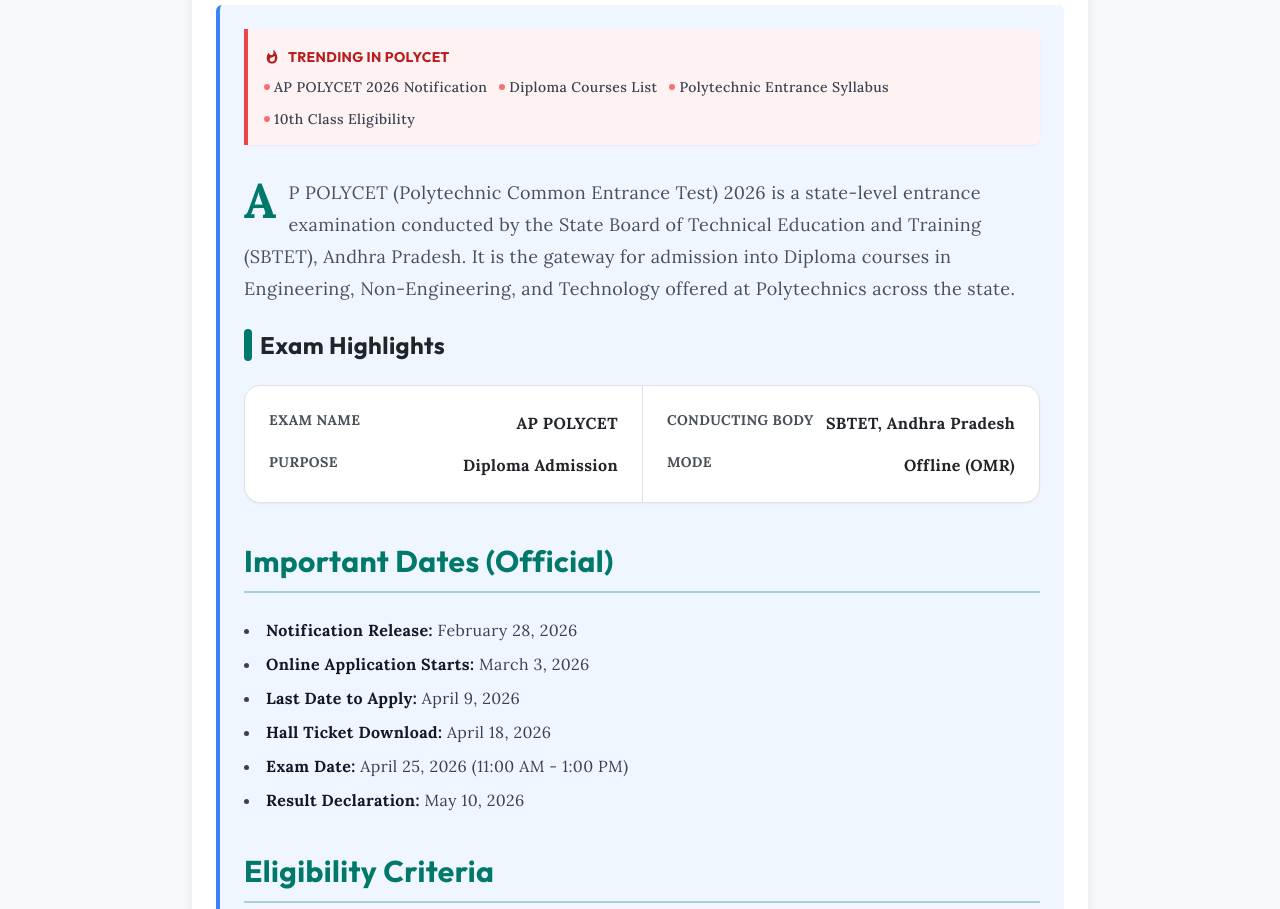
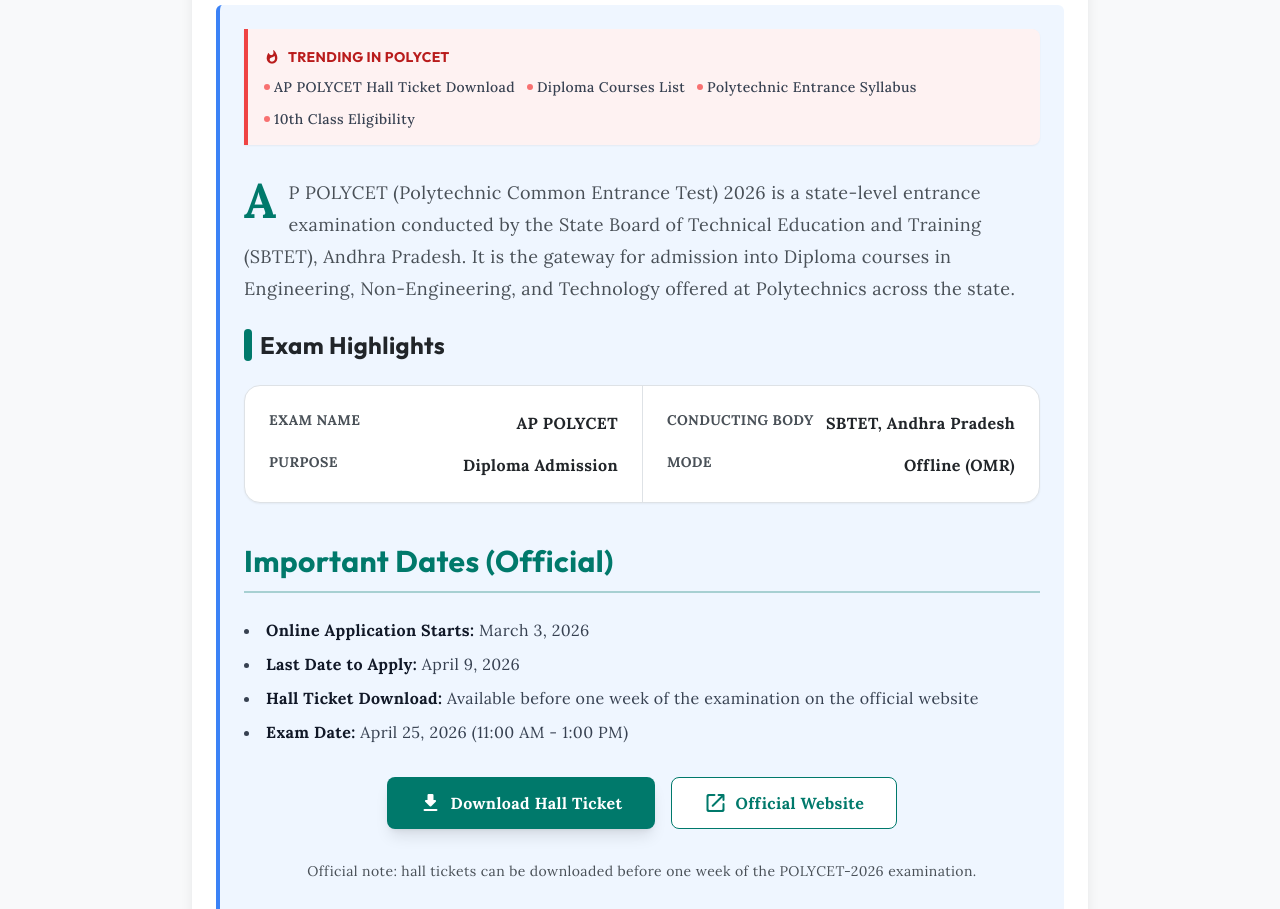
Before and after one commit to Rock682/easy-application, a plain HTML site: page ap-polycet-2026/index.html in a window 1280 px wide. Shown: the part 423-1332 px from the top of the page. Drawn offline with nearby package versions, Linux system fonts and the light colour scheme.

Commit message:
Update POLYCET hall ticket details

```diff
--- a/ap-polycet-2026/index.html
+++ b/ap-polycet-2026/index.html
@@ -13,9 +13,9 @@
     </script>
     <meta charset="UTF-8">
     <meta name="viewport" content="width=device-width, initial-scale=1.0">
-    <title>AP POLYCET 2026 Notification: Exam Date April 25, Syllabus & Eligibility | EasyApplications</title>
+    <title>AP POLYCET 2026 Hall Ticket Download, Exam Date April 25 | EasyApplications</title>
     <meta name="description"
-        content="AP POLYCET 2026 Notification Released: Check exam date April 25, 2026, application dates, syllabus, eligibility, and application process for Polytechnic admission in AP.">
+        content="AP POLYCET 2026 official update: hall tickets can be downloaded before one week of the April 25, 2026 exam. Check application dates, syllabus, eligibility, and download link.">
     <meta name="keywords"
         content="AP POLYCET 2026 Notification, AP POLYCET 2026 Exam Date, Polytechnic Admission AP 2026, AP POLYCET Registration, POLYCET Syllabus 2026, Diploma Admission AP, Diploma Courses List, Polytechnic Entrance Syllabus, 10th Class Eligibility">
     <link rel="canonical" href="https://easyapplications.in/ap-polycet-2026/">
@@ -178,7 +178,7 @@
                     </h3>
                     <div class="flex flex-wrap gap-3 text-sm text-gray-700 font-medium">
                         <span class="flex items-center gap-1"><span class="w-1.5 h-1.5 bg-red-400 rounded-full"></span>
-                            AP POLYCET 2026 Notification</span>
+                            AP POLYCET Hall Ticket Download</span>
                         <span class="flex items-center gap-1"><span class="w-1.5 h-1.5 bg-red-400 rounded-full"></span>
                             Diploma Courses List</span>
                         <span class="flex items-center gap-1"><span class="w-1.5 h-1.5 bg-red-400 rounded-full"></span>
@@ -227,13 +227,26 @@
                     class="font-display text-3xl font-bold mt-10 mb-6 text-accent-teal border-b-2 border-accent-teal/30 pb-3">
                     Important Dates (Official)</h2>
                 <ul class="list-disc list-inside space-y-2 mb-6 text-text-light">
-                    <li><strong>Notification Release:</strong> February 28, 2026</li>
                     <li><strong>Online Application Starts:</strong> March 3, 2026</li>
                     <li><strong>Last Date to Apply:</strong> April 9, 2026</li>
-                    <li><strong>Hall Ticket Download:</strong> April 18, 2026</li>
+                    <li><strong>Hall Ticket Download:</strong> Available before one week of the examination on the official website</li>
                     <li><strong>Exam Date:</strong> April 25, 2026 (11:00 AM - 1:00 PM)</li>
-                    <li><strong>Result Declaration:</strong> May 10, 2026</li>
                 </ul>
+                <div class="my-8 flex flex-col sm:flex-row gap-4 justify-center">
+                    <a href="https://polycetap.ap.gov.in/Default.aspx" target="_blank" rel="nofollow noopener"
+                        class="inline-flex items-center justify-center gap-2 bg-accent-teal text-white px-8 py-3 rounded-lg font-bold shadow-lg hover:bg-accent-teal-hover hover:shadow-xl transition-all">
+                        <span class="material-icons-round">download</span>
+                        <span>Download Hall Ticket</span>
+                    </a>
+                    <a href="https://polycetap.ap.gov.in/Default.aspx" target="_blank" rel="nofollow noopener"
+                        class="inline-flex items-center justify-center gap-2 bg-white text-accent-teal border border-accent-teal px-8 py-3 rounded-lg font-bold hover:bg-teal-50 transition-all">
+                        <span class="material-icons-round">open_in_new</span>
+                        <span>Official Website</span>
+                    </a>
+                </div>
+                <p class="mb-6 text-sm text-text-light text-center">
+                    Official note: hall tickets can be downloaded before one week of the POLYCET-2026 examination.
+                </p>
 
                 <h2 id="eligibility"
                     class="font-display text-3xl font-bold mt-10 mb-6 text-accent-teal border-b-2 border-accent-teal/30 pb-3">
```
Also changed, not shown: data/exams.json (+3 -5 lines).
